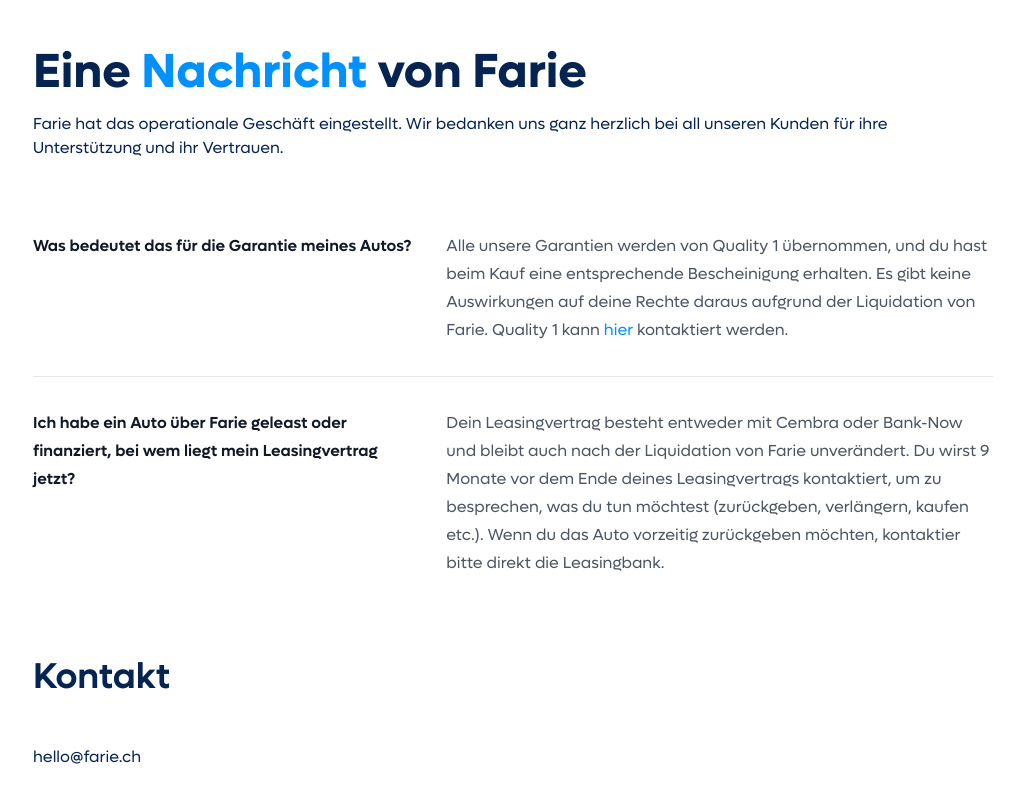
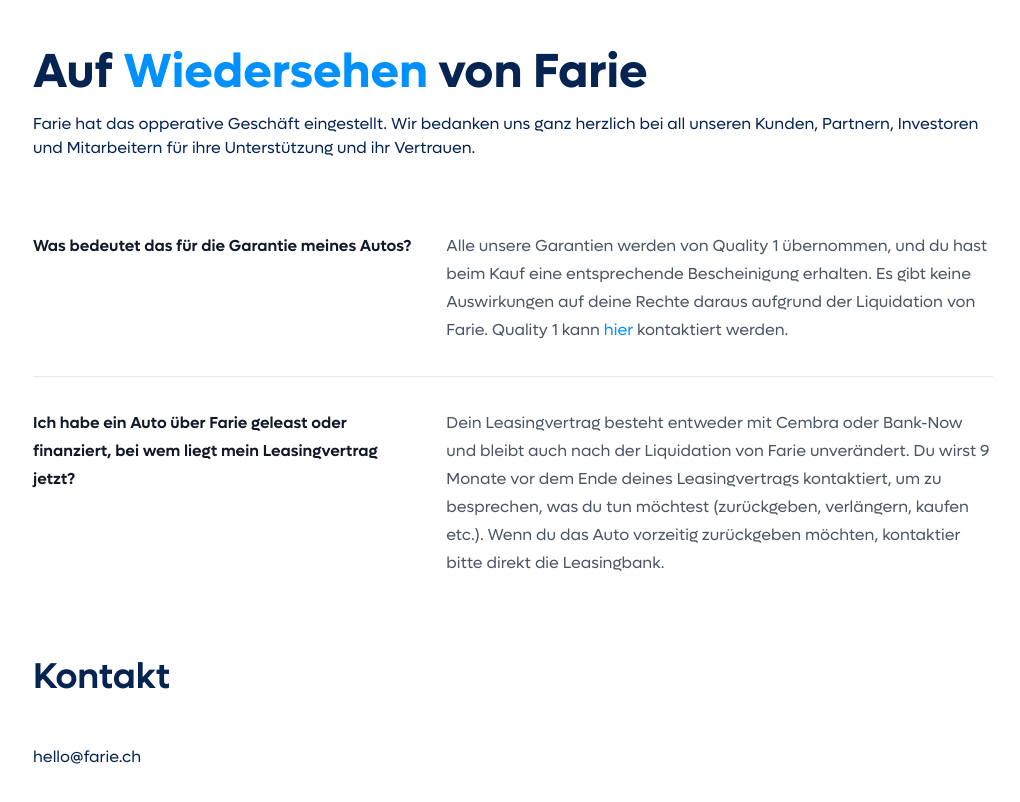
Before and after one commit to farie-tech/farie-tech.github.io, a website: page index.html in a window 1280 px wide. Shown: the whole page, without its empty margins (127-1147 px from the left). Drawn offline with Linux system fonts and the light colour scheme.

Commit message:
Update index.html

```diff
--- a/index.html
+++ b/index.html
@@ -9,9 +9,9 @@
 </head>
 <body>
     <main class="max-w-screen-lg px-6 mx-auto mt-12 mb-32 lg:px-8">
-        <h1 class="mb-4 text-5xl font-bold">Eine <span class="text-primary-2">Nachricht</span> von Farie</h1>
+        <h1 class="mb-4 text-5xl font-bold">Auf <span class="text-primary-2">Wiedersehen</span> von Farie</h1>
         <p class="mt-4">
-            Farie hat das operationale Geschäft eingestellt. Wir bedanken uns ganz herzlich bei all unseren Kunden für ihre Unterstützung und ihr Vertrauen.
+            Farie hat das opperative Geschäft eingestellt. Wir bedanken uns ganz herzlich bei all unseren Kunden, Partnern, Investoren und Mitarbeitern für ihre Unterstützung und ihr Vertrauen.
         </p>
         <div class="bg-white">
             <div class="pb-12 mx-auto divide-y max-w-7xl divide-gray-900/10">
```
